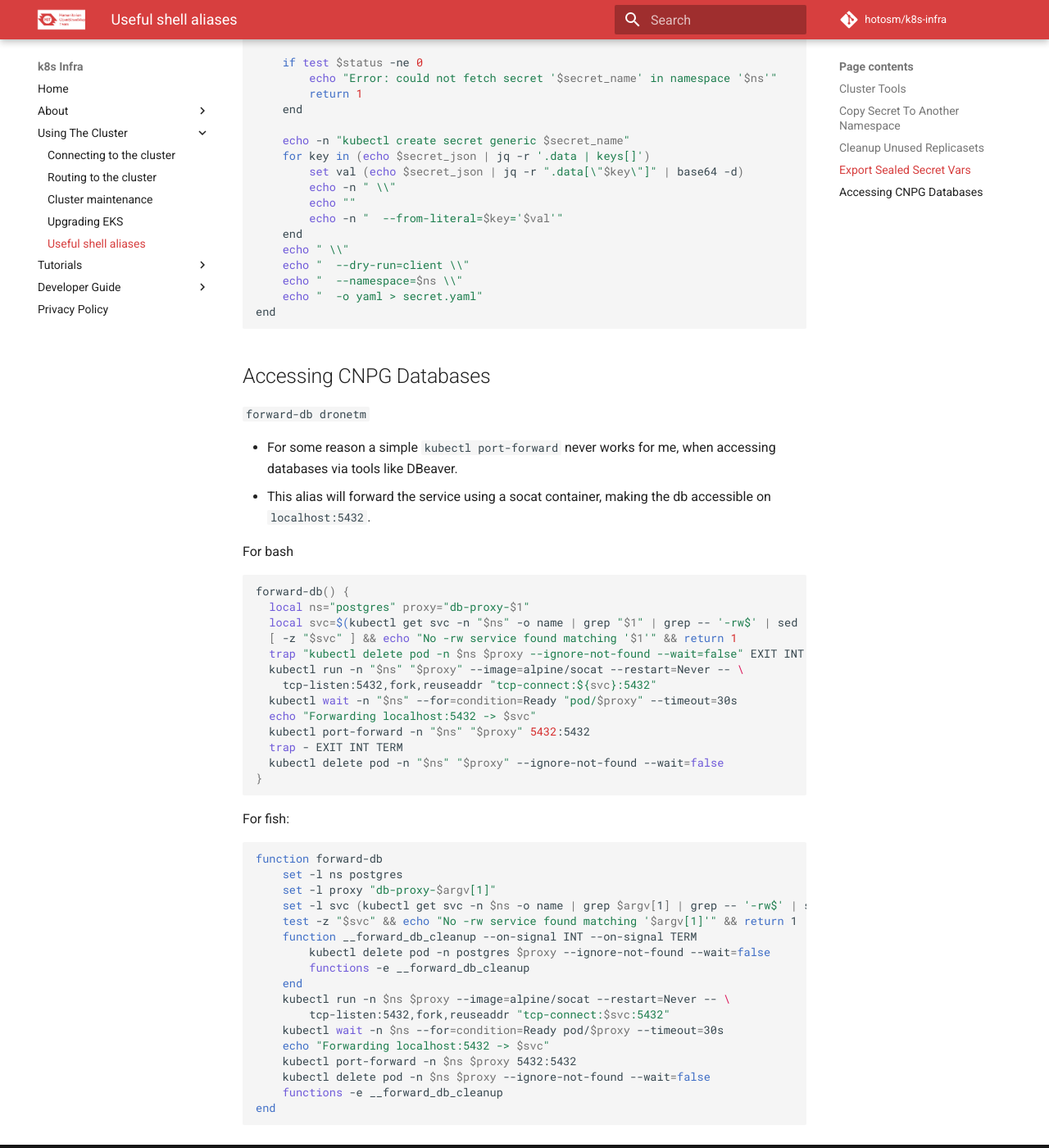
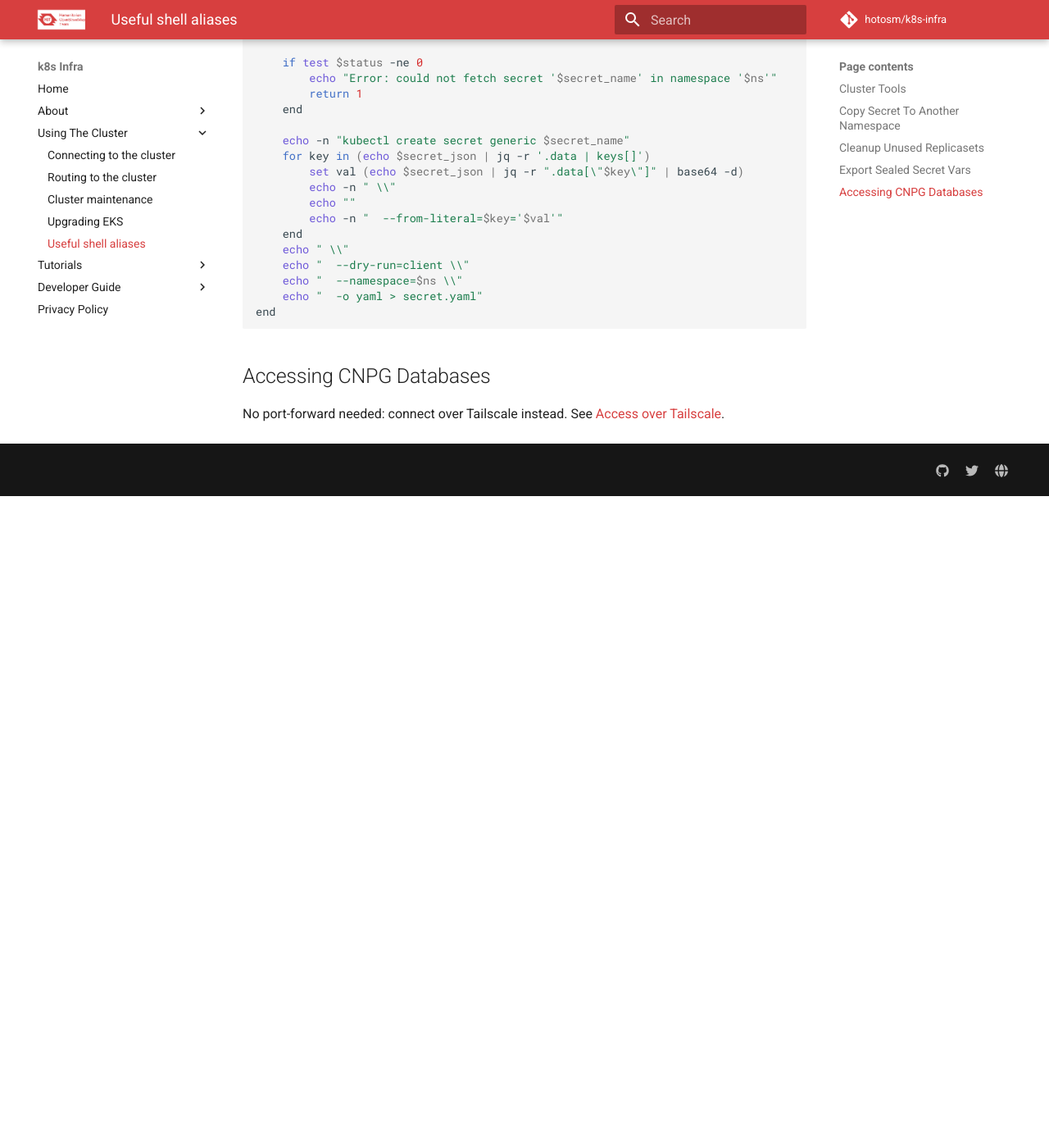
Before and after one commit to hotosm/k8s-infra, an MkDocs documentation site: the page built from docs/usage/useful-aliases.md, in a window 1280 px wide and 1400 px high, scrolled down 1305 px. Shown: the whole window at 82% size. Built offline with MkDocs 1.6.1 and Material for MkDocs 9.7.7, drawn with Linux system fonts in a browser that asks for light colours; comment, search, counter and statistics services are not loaded; after the commit the page ends 1910 px from its top, so only the background shows below that.

Commit message:
docs: update docs about svc access using tailscale

````diff
--- a/docs/usage/useful-aliases.md
+++ b/docs/usage/useful-aliases.md
@@ -80,47 +80,5 @@ end
 
 ## Accessing CNPG Databases
 
-`forward-db dronetm`
-
-- For some reason a simple `kubectl port-forward` never works for me,
-  when accessing databases via tools like DBeaver.
-- This alias will forward the service using a socat container,
-  making the db accessible on `localhost:5432`.
-
-For bash
-```bash
-forward-db() {
-  local ns="postgres" proxy="db-proxy-$1"
-  local svc=$(kubectl get svc -n "$ns" -o name | grep "$1" | grep -- '-rw$' | sed 's|service/||')
-  [ -z "$svc" ] && echo "No -rw service found matching '$1'" && return 1
-  trap "kubectl delete pod -n $ns $proxy --ignore-not-found --wait=false" EXIT INT TERM
-  kubectl run -n "$ns" "$proxy" --image=alpine/socat --restart=Never -- \
-    tcp-listen:5432,fork,reuseaddr "tcp-connect:${svc}:5432"
-  kubectl wait -n "$ns" --for=condition=Ready "pod/$proxy" --timeout=30s
-  echo "Forwarding localhost:5432 -> $svc"
-  kubectl port-forward -n "$ns" "$proxy" 5432:5432
-  trap - EXIT INT TERM
-  kubectl delete pod -n "$ns" "$proxy" --ignore-not-found --wait=false
-}
-```
-
-For fish:
-```fish
-function forward-db
-    set -l ns postgres
-    set -l proxy "db-proxy-$argv[1]"
-    set -l svc (kubectl get svc -n $ns -o name | grep $argv[1] | grep -- '-rw$' | sed 's|service/||')
-    test -z "$svc" && echo "No -rw service found matching '$argv[1]'" && return 1
-    function __forward_db_cleanup --on-signal INT --on-signal TERM
-        kubectl delete pod -n postgres $proxy --ignore-not-found --wait=false
-        functions -e __forward_db_cleanup
-    end
-    kubectl run -n $ns $proxy --image=alpine/socat --restart=Never -- \
-        tcp-listen:5432,fork,reuseaddr "tcp-connect:$svc:5432"
-    kubectl wait -n $ns --for=condition=Ready pod/$proxy --timeout=30s
-    echo "Forwarding localhost:5432 -> $svc"
-    kubectl port-forward -n $ns $proxy 5432:5432
-    kubectl delete pod -n $ns $proxy --ignore-not-found --wait=false
-    functions -e __forward_db_cleanup
-end
-```
+No port-forward needed: connect over Tailscale instead.
+See [Access over Tailscale](../tutorial/postgres.md#access-over-tailscale).
````
Also changed, not shown: apps/README.md (+1 -6 lines), docs/tutorial/postgres.md (+27 -5 lines).
